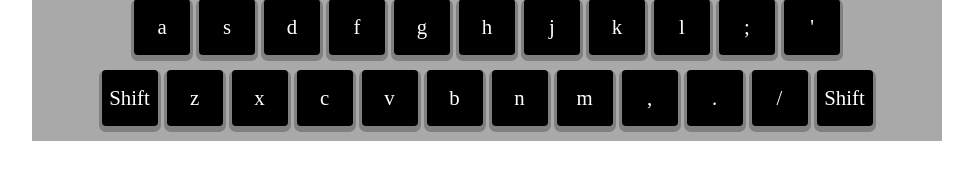
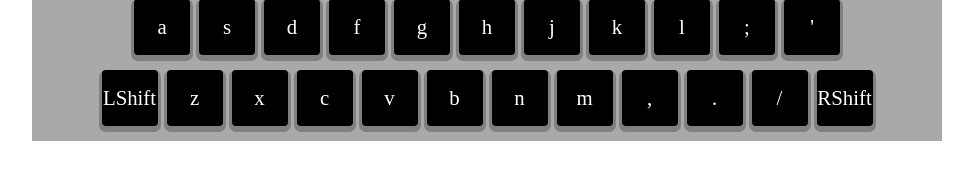
Before and after one commit to GodInAllHisGlory/TypingTutor, a React (Vite) app: page / in a window 1280 px wide. Shown: the part 166-342 px from the top of the page, without its empty margins (153-1126 px from the left). Built offline with nearby package versions, Linux system fonts and the light colour scheme.

Commit message:
Takes in key presses now and the rows and keys all have keys

```diff
--- a/src/Keyboard.jsx
+++ b/src/Keyboard.jsx
@@ -1,25 +1,39 @@
-import { useState } from 'react';
+import { useState, useEffect } from 'react';
 import './Keyboard.css';
 
 const keyRows = [["`","1","2","3","4","5","6","7","8","9","0","-","="],
 ["q","w","e","r","t","y","u","i","o","p","[","]","\\ "],
 ["a","s","d","f","g","h","j","k","l",";","'"],
-["Shift","z","x","c","v","b","n","m",",",".","/","Shift"]];
+["LShift","z","x","c","v","b","n","m",",",".","/","RShift"]];
 
 const shiftRows = [["~","!","@","#","$","%","^","&","*","(",")","_","+"],
 ["Q","W","E","R","T","Y","U","I","O","P","{","}","|"],
 ["A","S","D","F","G","H","J","K","L",";","'"],
-["Shift","Z","X","C","V","B","N","M","<",">","?","Shift"]];
+["LShift","Z","X","C","V","B","N","M","<",">","?","RShift"]];
 
 function Keyboard() {
+    useEffect(() => {function keydown(e) {
+    if (e.repeat) return;
+    console.log(e.key + " was pressed!");
+}
 
+    function keyup(e) {
+        console.log(e.key + " was released!");
+    }
+
+    window.addEventListener("keydown", keydown);
+    window.addEventListener("keyup", keyup);
+    }, []); //Loads the event listens onto the window DOM element on the first render
+
+    let rowKey = 0
     return(
         <div id="keyboard">
             {keyRows.map((row) => {
+                let symbolKey = 0
                 return(
-                    <div className='row'>
+                    <div className='row' key={`r${rowKey++}$`}>
                         {row.map(key =>{
-                            return <div className='key'>{key}</div>
+                            return <div className='key' key={`r${rowKey++}$k${symbolKey++}$`}>{key}</div> //Combine symbolKey and rowKey to make a unique key for each element on the keyboard
                         })}
                     </div>
                 )
@@ -28,4 +42,6 @@ function Keyboard() {
     );
 }
 
+
+
 export default Keyboard;
```
